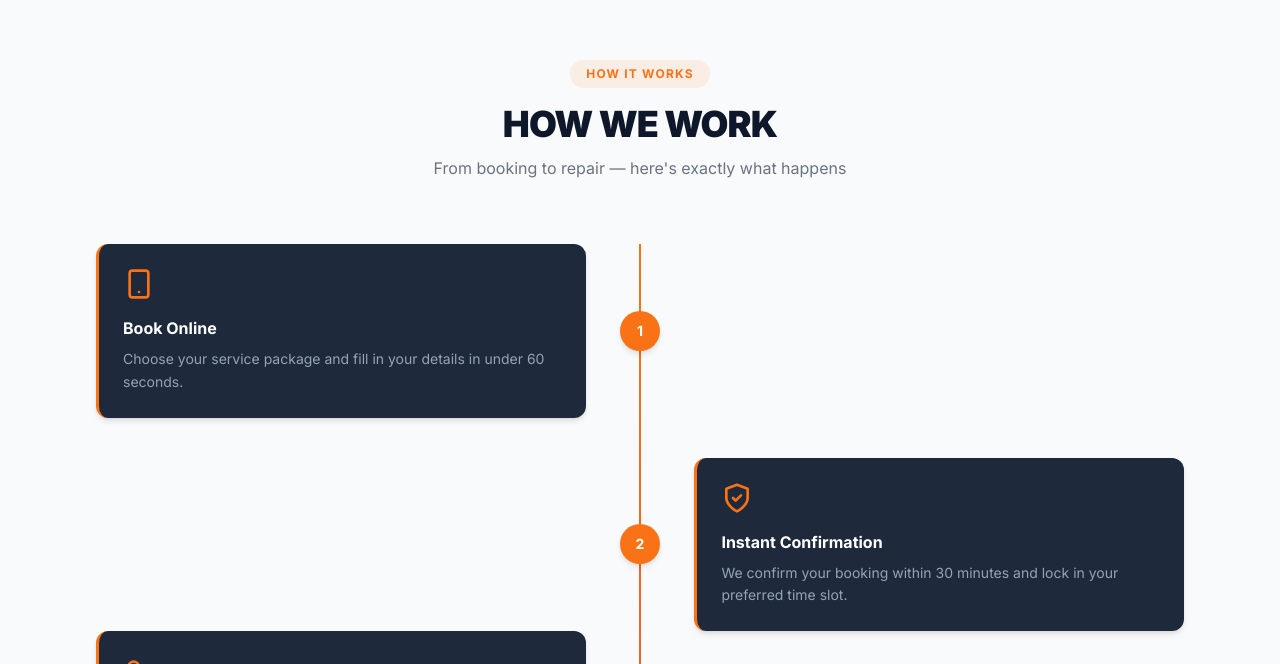
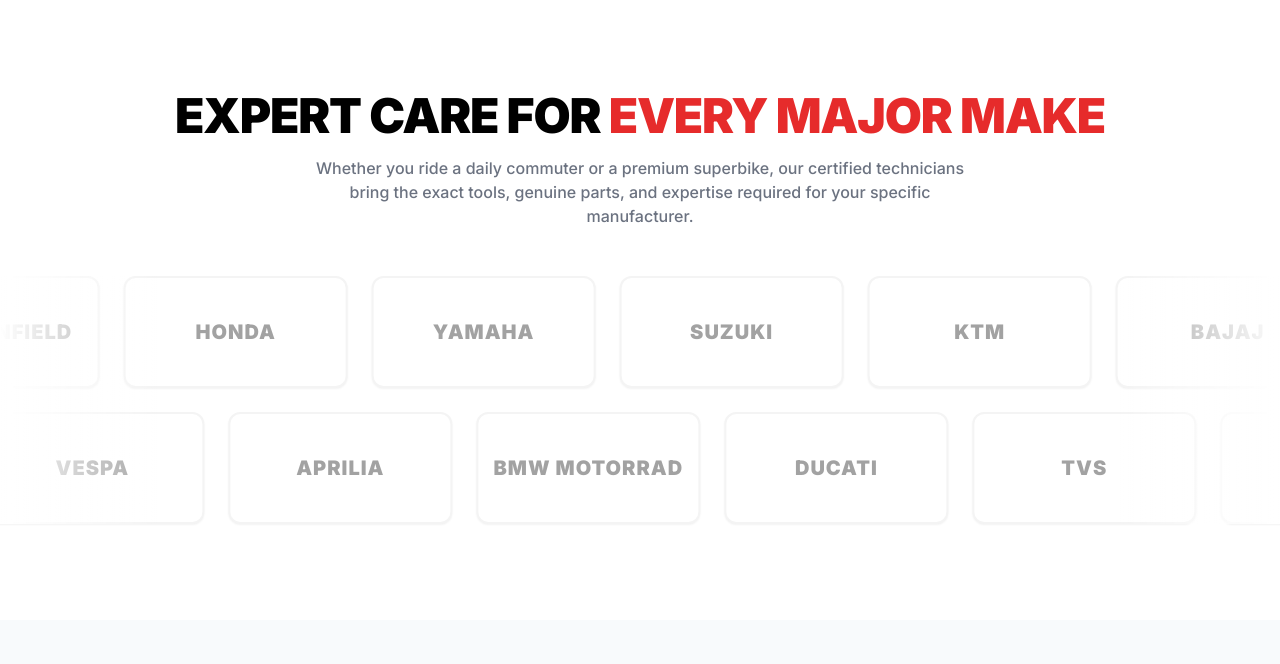
Before and after one commit to fixwheel-app/FIXWHEEL, a Next.js app in the folder frontend/: page / in a window 1280 px wide. Shown: the part 1276-1940 px from the top of the page. Built offline with nearby package versions, Linux system fonts and the light colour scheme.

Commit message:
feat: add interactive Brands Marquee section

```diff
--- a/frontend/app/page.client.tsx
+++ b/frontend/app/page.client.tsx
@@ -8,6 +8,7 @@
   ArrowRight, ShieldCheck, Wrench, Clock,
   MapPin, Phone, Mail, Award, CheckCircle2, ChevronDown
 } from 'lucide-react';
+import BrandsMarquee from '@/components/BrandsMarquee';
 
 export default function Home() {
   const features = [
@@ -139,6 +140,8 @@
 
 
       </section>
+
+      <BrandsMarquee />
 
       {/* ════════════════════════════════════════════════════════════════════
           🟠  OUR PROCESS
--- /dev/null
+++ b/frontend/components/BrandsMarquee.tsx
@@ -0,0 +1,132 @@
+"use client";
+
+import { useState } from 'react';
+import { motion, AnimatePresence } from 'framer-motion';
+import Link from 'next/link';
+import { ChevronRight, Wrench } from 'lucide-react';
+import { cn } from '@/lib/utils';
+
+const brandsRow1 = [
+  { id: 'royal-enfield', name: 'Royal Enfield', price: '₹999', color: 'group-hover:text-[#D92B27]', border: 'group-hover:border-[#D92B27]' },
+  { id: 'honda', name: 'Honda', price: '₹699', color: 'group-hover:text-[#E40521]', border: 'group-hover:border-[#E40521]' },
+  { id: 'yamaha', name: 'Yamaha', price: '₹799', color: 'group-hover:text-[#003399]', border: 'group-hover:border-[#003399]' },
+  { id: 'suzuki', name: 'Suzuki', price: '₹699', color: 'group-hover:text-[#002C6A]', border: 'group-hover:border-[#002C6A]' },
+  { id: 'ktm', name: 'KTM', price: '₹1299', color: 'group-hover:text-[#FF6600]', border: 'group-hover:border-[#FF6600]' },
+  { id: 'bajaj', name: 'Bajaj', price: '₹599', color: 'group-hover:text-[#0055A5]', border: 'group-hover:border-[#0055A5]' },
+];
+
+const brandsRow2 = [
+  { id: 'tvs', name: 'TVS', price: '₹599', color: 'group-hover:text-[#ED1C24]', border: 'group-hover:border-[#ED1C24]' },
+  { id: 'hero', name: 'Hero', price: '₹499', color: 'group-hover:text-[#ED1C24]', border: 'group-hover:border-[#ED1C24]' },
+  { id: 'vespa', name: 'Vespa', price: '₹1499', color: 'group-hover:text-[#008A5E]', border: 'group-hover:border-[#008A5E]' },
+  { id: 'aprilia', name: 'Aprilia', price: '₹1499', color: 'group-hover:text-[#E31837]', border: 'group-hover:border-[#E31837]' },
+  { id: 'bmw', name: 'BMW Motorrad', price: '₹2499', color: 'group-hover:text-[#0066B1]', border: 'group-hover:border-[#0066B1]' },
+  { id: 'ducati', name: 'Ducati', price: '₹2999', color: 'group-hover:text-[#CC0000]', border: 'group-hover:border-[#CC0000]' },
+];
+
+export default function BrandsMarquee() {
+  const [selectedBrand, setSelectedBrand] = useState<string | null>(null);
+
+  const handleBrandClick = (id: string) => {
+    setSelectedBrand(prev => prev === id ? null : id);
+  };
+
+  const activeBrandData = [...brandsRow1, ...brandsRow2].find(b => b.id === selectedBrand);
+
+  const BrandCard = ({ brand }: { brand: any }) => {
+    const isSelected = selectedBrand === brand.id;
+    return (
+      <button
+        onClick={() => handleBrandClick(brand.id)}
+        className={cn(
+          "relative flex-shrink-0 w-48 md:w-56 h-24 md:h-28 rounded-xl flex items-center justify-center border-2 bg-white transition-all duration-300 group cursor-pointer overflow-hidden shadow-sm hover:shadow-md hover:-translate-y-1",
+          isSelected
+            ? "border-accent text-accent shadow-md scale-[1.02]"
+            : `border-gray-100 text-gray-400 grayscale hover:grayscale-0 ${brand.border} ${brand.color}`
+        )}
+      >
+        <span className="font-black uppercase tracking-wider text-lg md:text-xl transition-all duration-300">
+          {brand.name}
+        </span>
+      </button>
+    );
+  };
+
+  return (
+    <section className="py-16 md:py-24 bg-white overflow-hidden relative">
+      <div className="max-w-7xl mx-auto px-4 md:px-8 mb-12 text-center">
+        <h2 className="text-3xl md:text-5xl font-black uppercase tracking-tight text-black mb-4">
+          Expert Care for <span className="text-accent">Every Major Make</span>
+        </h2>
+        <p className="text-gray-500 font-medium max-w-2xl mx-auto text-sm md:text-base">
+          Whether you ride a daily commuter or a premium superbike, our certified technicians bring the exact tools, genuine parts, and expertise required for your specific manufacturer.
+        </p>
+      </div>
+
+      <div className="relative group/marquee">
+        {/* Row 1 - Left to Right */}
+        <div className="flex space-x-4 md:space-x-6 mb-4 md:mb-6 w-[300%] md:w-[150%] animate-marquee-left group-hover/marquee:[animation-play-state:paused] hover:[animation-play-state:paused]">
+          {[...brandsRow1, ...brandsRow1, ...brandsRow1].map((brand, idx) => (
+            <BrandCard key={`${brand.id}-${idx}`} brand={brand} />
+          ))}
+        </div>
+
+        {/* Row 2 - Right to Left */}
+        <div className="flex space-x-4 md:space-x-6 w-[300%] md:w-[150%] -translate-x-[20%] animate-marquee-right group-hover/marquee:[animation-play-state:paused] hover:[animation-play-state:paused]">
+          {[...brandsRow2, ...brandsRow2, ...brandsRow2].map((brand, idx) => (
+            <BrandCard key={`${brand.id}-${idx}`} brand={brand} />
+          ))}
+        </div>
+
+        {/* Gradient Overlays for smooth edges */}
+        <div className="absolute inset-y-0 left-0 w-16 md:w-40 bg-gradient-to-r from-white to-transparent pointer-events-none z-10" />
+        <div className="absolute inset-y-0 right-0 w-16 md:w-40 bg-gradient-to-l from-white to-transparent pointer-events-none z-10" />
+      </div>
+
+      {/* Dynamic Drawer */}
+      <AnimatePresence>
+        {selectedBrand && activeBrandData && (
+          <motion.div
+            initial={{ opacity: 0, height: 0, y: -20 }}
+            animate={{ opacity: 1, height: 'auto', y: 0 }}
+            exit={{ opacity: 0, height: 0, y: -20 }}
+            transition={{ duration: 0.4, ease: "easeOut" }}
+            className="max-w-4xl mx-auto mt-8 px-4"
+          >
+            <div className="bg-[#0d1117] rounded-2xl p-6 md:p-8 flex flex-col md:flex-row items-center justify-between gap-6 border-l-4 border-accent shadow-2xl relative overflow-hidden">
+               <div className="absolute top-0 right-0 w-64 h-64 bg-accent/10 rounded-full blur-3xl pointer-events-none" />
+
+              <div className="flex items-center gap-6 z-10">
+                <div className="w-14 h-14 md:w-16 md:h-16 rounded-full bg-white/5 border border-white/10 flex items-center justify-center shrink-0">
+                  <Wrench className="w-6 h-6 md:w-8 md:h-8 text-accent" />
+                </div>
+                <div>
+                  <h3 className="text-xl md:text-3xl font-black text-white uppercase tracking-tight mb-1">
+                    {activeBrandData.name} Service
+                  </h3>
+                  <div className="flex items-center gap-2 md:gap-3">
+                    <span className="text-gray-400 text-xs md:text-sm font-medium">Starting from</span>
+                    <span className="text-accent font-black text-lg md:text-xl">{activeBrandData.price}</span>
+                  </div>
+                </div>
+              </div>
+
+              <div className="z-10 w-full md:w-auto flex flex-col sm:flex-row items-center gap-4 mt-4 md:mt-0">
+                <p className="text-gray-400 text-xs font-medium uppercase tracking-wider text-center md:text-right hidden sm:block">
+                  🔥 420+ Serviced
+                </p>
+                <Link
+                  href={`/booking`}
+                  className="w-full sm:w-auto inline-flex items-center justify-center gap-2 bg-accent hover:bg-accent-hover text-white px-6 md:px-8 py-3 md:py-4 font-black uppercase tracking-widest text-xs md:text-sm transition-all shadow-[0_0_20px_rgba(230,43,43,0.3)] hover:shadow-[0_0_30px_rgba(230,43,43,0.5)]"
+                >
+                  Book Now
+                  <ChevronRight className="w-4 h-4" />
+                </Link>
+              </div>
+            </div>
+          </motion.div>
+        )}
+      </AnimatePresence>
+    </section>
+  );
+}
--- a/frontend/tailwind.config.ts
+++ b/frontend/tailwind.config.ts
@@ -37,11 +37,21 @@
       },
       animation: {
         "float": "float 6s ease-in-out infinite",
+        "marquee-left": "marquee-left 35s linear infinite",
+        "marquee-right": "marquee-right 35s linear infinite",
       },
       keyframes: {
         float: {
           "0%, 100%": { transform: "translateY(0)" },
           "50%": { transform: "translateY(-10px)" },
+        },
+        "marquee-left": {
+          from: { transform: "translateX(0)" },
+          to: { transform: "translateX(-33.333333%)" },
+        },
+        "marquee-right": {
+          from: { transform: "translateX(-33.333333%)" },
+          to: { transform: "translateX(0)" },
         }
       }
     },
```
